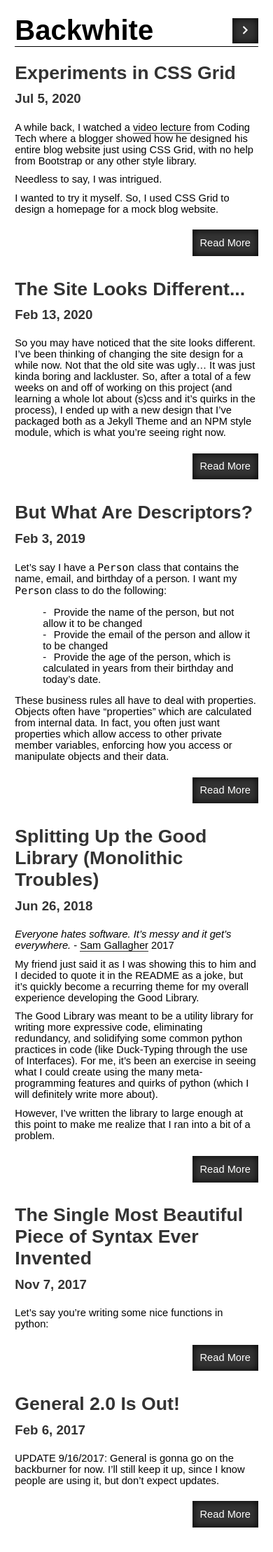
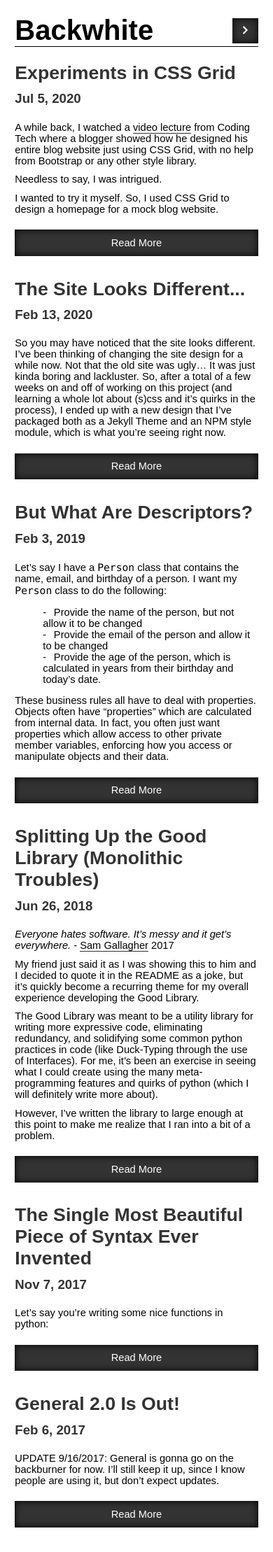
Before and after one commit to andydevs/jekyll-theme-backwhite, a Jekyll site: the page built from post-index-example.html, in a window 390 px wide. Shown: the top 2218 px of the page at 70% size. Built offline with Jekyll 4.4.1, drawn with Linux system fonts in a browser that asks for light colours.

Commit message:
Read more button on post-snippets is full width on mobile

```diff
--- a/_sass/jekyll-theme-backwhite/_post-index.scss
+++ b/_sass/jekyll-theme-backwhite/_post-index.scss
@@ -13,8 +13,21 @@
         grid-template-rows: auto 1fr auto;
 
         .bw-post-links {
-            display: inline-block;
+            display: block;
             text-align: right;
+
+            @include on-mobile {
+                display: flex;
+                flex-direction: row-reverse;
+            }
+
+            a {
+                flex: 0;
+                text-align: center;
+                @include on-mobile {
+                    flex: 1;
+                }
+            }
         }
     }
 }
```
Also changed, not shown: TODO.md (+3 -3 lines).
